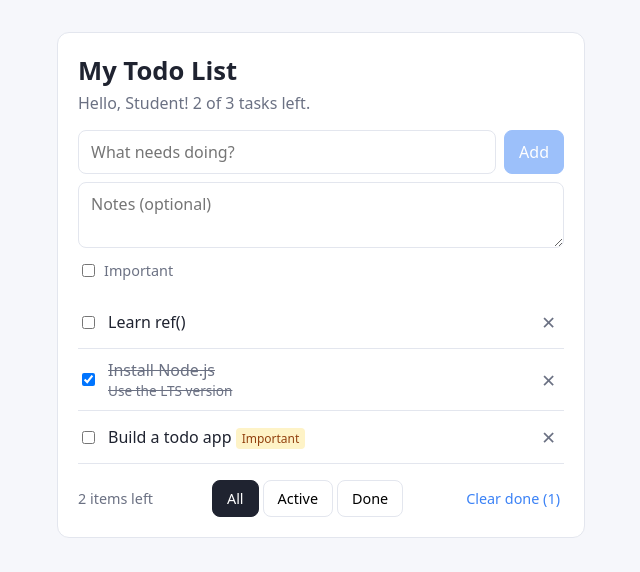
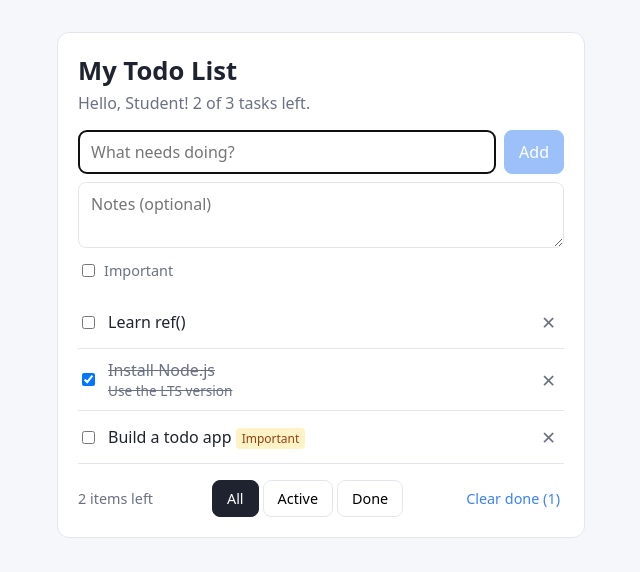
Before and after one commit to mfirdaus0066/fireboy-and-vuegirl, a Vue app in the folder vue-project/: page / in a window 1280 px wide. Shown: the top 572 px of the page, without its empty margins (319-959 px from the left). Built offline with nearby package versions, Linux system fonts and the light colour scheme.

Commit message:
checkpoint6

```diff
--- a/vue-project/src/App.vue
+++ b/vue-project/src/App.vue
@@ -1,10 +1,10 @@
 <!--
-  CHECKPOINT 5 — Components & props
-  New: splitting UI into files, defineProps (data down), defineEmits (events up)
-  App.vue is now the "parent": it OWNS the todos and decides how they change.
+  CHECKPOINT 6 — Lifecycle hooks (onMounted)
+  New: onMounted() to load data once the component is on screen.
+  Fixes the CP4 cliffhanger: we saved to localStorage but never loaded it.
 -->
 <script setup>
-import { ref, reactive, computed, watch } from 'vue'
+import { ref, reactive, computed, watch, onMounted } from 'vue'
 import TodoForm from './components/TodoForm.vue'
 import TodoItem from './components/TodoItem.vue'
 import TodoFilters from './components/TodoFilters.vue'
@@ -12,14 +12,15 @@ import TodoFilters from './components/TodoFilters.vue'
 const title = ref('My Todo List')
 const user = reactive({ name: 'Student', streak: 1 })
 
-const todos = ref([
+const DEFAULT_TODOS = [
   { id: 1, text: 'Learn ref()', note: '', important: false, done: false },
   { id: 2, text: 'Install Node.js', note: 'Use the LTS version', important: false, done: true },
   { id: 3, text: 'Build a todo app', note: '', important: true, done: false },
-])
+]
 
+// Start EMPTY. The data arrives in onMounted, just like data from a server will.
+const todos = ref([])
 const filter = ref('all')
-let nextId = 4
 
 const remaining = computed(() => todos.value.filter((t) => !t.done).length)
 const doneCount = computed(() => todos.value.length - remaining.value)
@@ -29,17 +30,26 @@ const visibleTodos = computed(() => {
   return todos.value
 })
 
+console.log('1. setup runs: the component is being created (not on screen yet)')
+
+onMounted(() => {
+  console.log('2. onMounted: the component is on screen. Load the data!')
+  const saved = localStorage.getItem('todos')
+  todos.value = saved ? JSON.parse(saved) : DEFAULT_TODOS
+})
+
 watch(remaining, (count) => {
   document.title = count > 0 ? `(${count}) Todos` : 'All done! ✅'
-}, { immediate: true })
+})
 
 watch(todos, (list) => {
   localStorage.setItem('todos', JSON.stringify(list))
 }, { deep: true })
 
-// These handlers run when a CHILD emits an event
 function addTodo(data) {
-  todos.value.push({ id: nextId++, done: false, ...data })
+  // Biggest id + 1, so ids stay unique after a reload
+  const nextId = Math.max(0, ...todos.value.map((t) => t.id)) + 1
+  todos.value.push({ id: nextId, done: false, ...data })
 }
 
 function toggleTodo(id) {
@@ -62,11 +72,9 @@ function clearDone() {
       <h1>{{ title }}</h1>
       <p class="sub">Hello, {{ user.name }}! {{ remaining }} of {{ todos.length }} tasks left.</p>
 
-      <!-- @add listens for emit('add', ...) inside TodoForm -->
       <TodoForm @add="addTodo" />
 
       <ul v-if="visibleTodos.length > 0" class="list">
-        <!-- :todo passes a prop DOWN; @toggle / @remove listen for events UP -->
         <TodoItem
           v-for="todo in visibleTodos"
           :key="todo.id"
--- a/vue-project/src/components/TodoForm.vue
+++ b/vue-project/src/components/TodoForm.vue
@@ -1,9 +1,9 @@
 <!--
-  The "new task" form. It owns its own input state (local refs),
-  and emits ONE event with the finished task when submitted.
+  CP6 change: auto-focus the input when the form appears on screen.
+  You can't focus an element before it exists, so we wait for onMounted.
 -->
 <script setup>
-import { ref, computed } from 'vue'
+import { ref, computed, onMounted } from 'vue'
 
 const emit = defineEmits(['add'])
 
@@ -11,11 +11,17 @@ const text = ref('')
 const note = ref('')
 const important = ref(false)
 
+// A "template ref": Vue puts the real <input> element in here after mounting
+const inputEl = ref(null)
+
 const canAdd = computed(() => text.value.trim().length > 0)
+
+onMounted(() => {
+  inputEl.value.focus()
+})
 
 function submit() {
   if (!canAdd.value) return
-  // Send the data UP to the parent, then reset the form
   emit('add', {
     text: text.value.trim(),
     note: note.value.trim(),
@@ -30,7 +36,7 @@ function submit() {
 <template>
   <form @submit.prevent="submit">
     <div class="row">
-      <input v-model="text" type="text" placeholder="What needs doing?" />
+      <input ref="inputEl" v-model="text" type="text" placeholder="What needs doing?" />
       <button class="primary" type="submit" :disabled="!canAdd">Add</button>
     </div>
     <textarea v-model="note" rows="2" placeholder="Notes (optional)"></textarea>
```
